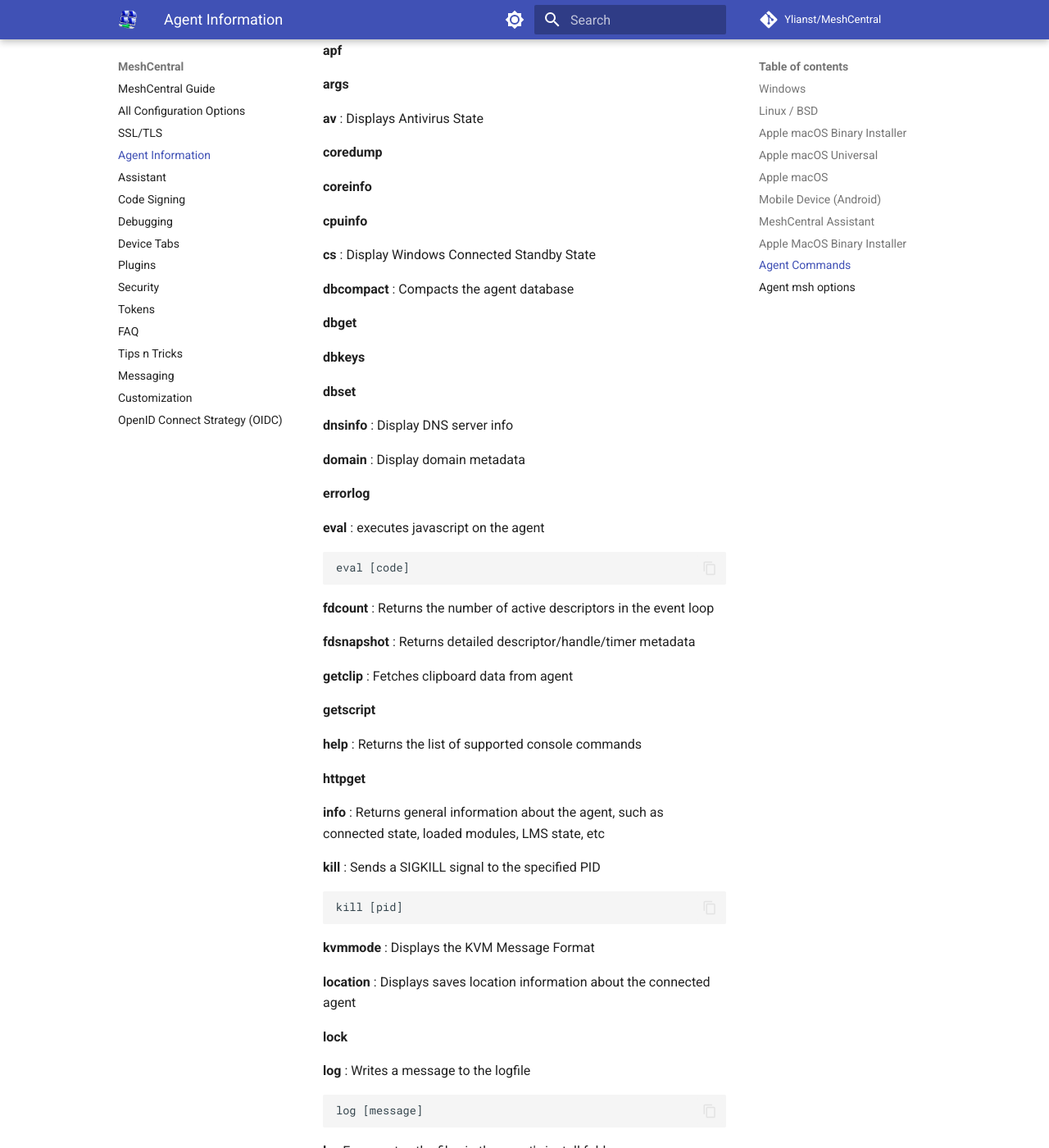
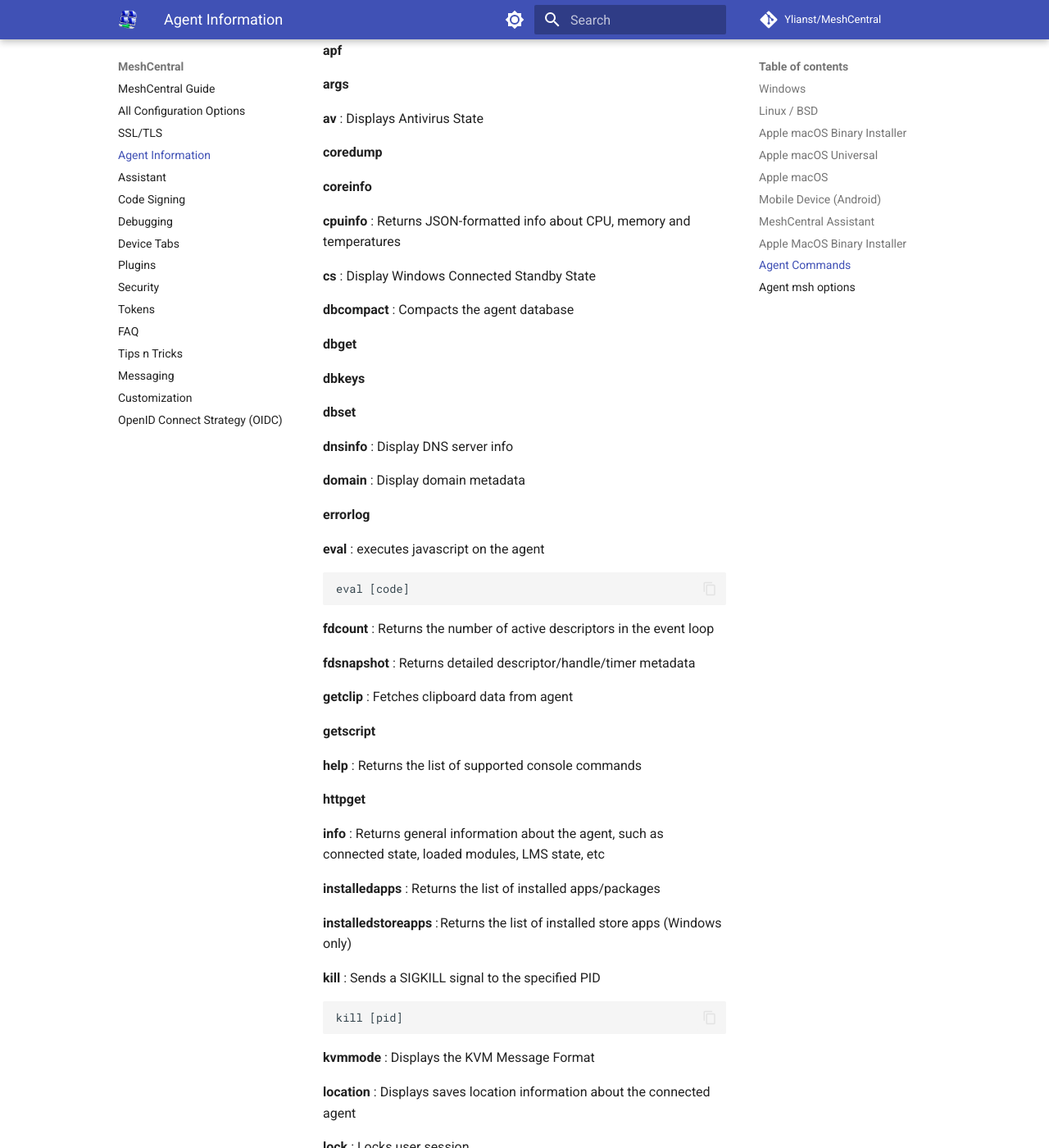
Before and after one commit to Ylianst/MeshCentralDocs, an MkDocs documentation site: the page built from docs/meshcentral/agents.md, in a window 1280 px wide and 1400 px high, scrolled down 2297 px. Shown: the whole window at 82% size. Built offline with MkDocs 1.6.1 and Material for MkDocs 9.7.7, drawn with Linux system fonts in a browser that asks for light colours; comment, search, counter and statistics services are not loaded.

Commit message:
Improve agent commands documentation (#10)
* Documents `installedapps` and `installedstoreapps` agent commands

* Explain `cpuinfo` and `lock` agent commands

* Fix `installedapps` agent command description

````diff
--- a/docs/meshcentral/agents.md
+++ b/docs/meshcentral/agents.md
@@ -99,6 +99,7 @@
 **coreinfo**
 
 **cpuinfo**
+: Returns JSON-formatted info about CPU, memory and temperatures
 
 **cs**
 : Display Windows Connected Standby State
@@ -145,6 +146,12 @@
 **info**
 : Returns general information about the agent, such as connected state, loaded modules, LMS state, etc
 
+**installedapps**
+: Returns the list of installed apps/packages
+
+**installedstoreapps**
+: Returns the list of installed store apps (Windows only)
+
 **kill**
 : Sends a SIGKILL signal to the specified PID
 ```
@@ -158,6 +165,7 @@
 : Displays saves location information about the connected agent
 
 **lock**
+: Locks user session
 
 **log**
 : Writes a message to the logfile
````
